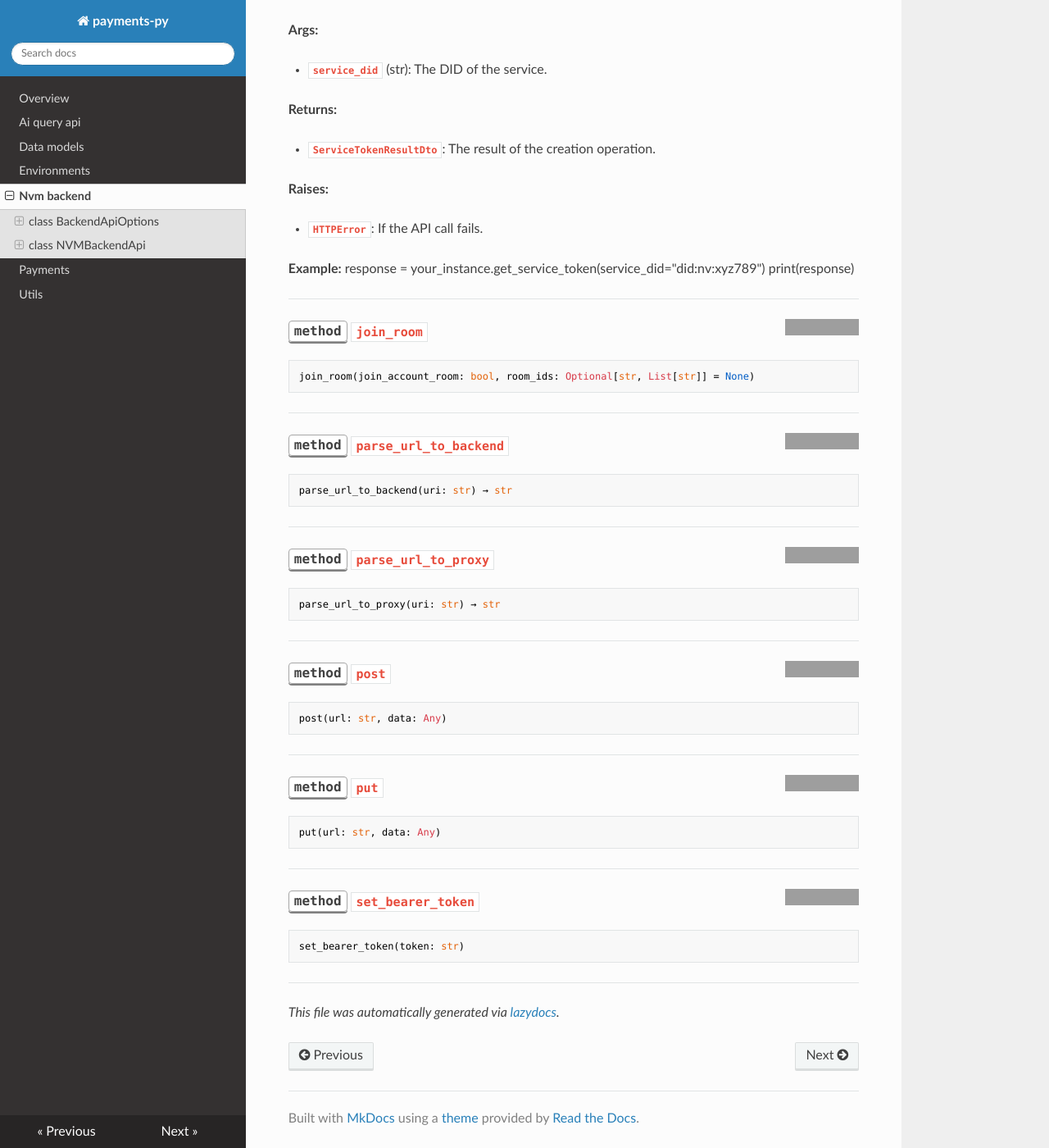
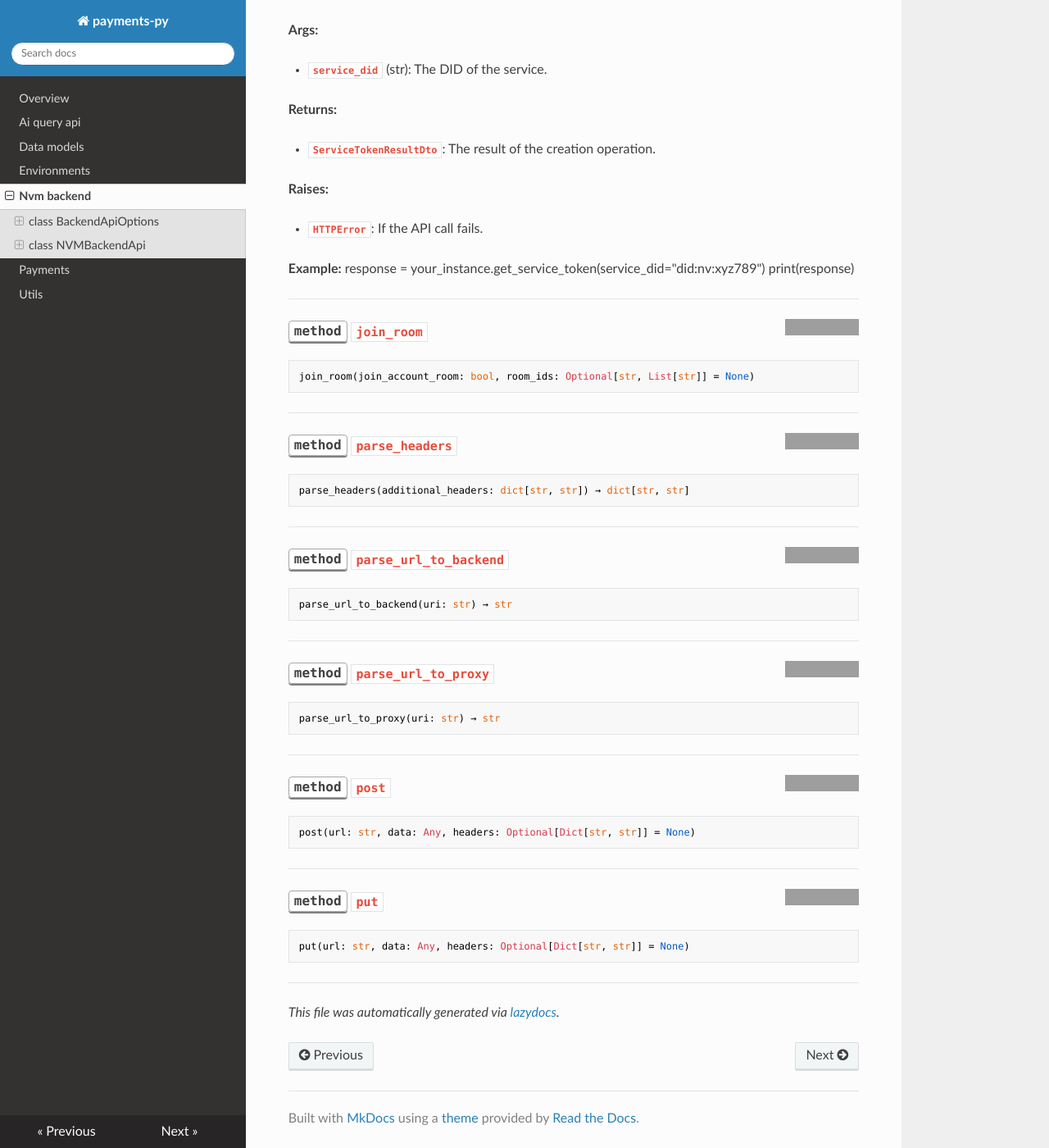
Before and after one commit to nevermined-io/payments-py, an MkDocs documentation site: the page built from docs/nvm_backend.md, in a window 1280 px wide and 1400 px high, scrolled down 1737 px. Shown: the whole window at 82% size. Built offline with MkDocs 1.6.1, drawn with Linux system fonts in a browser that asks for light colours; nearby versions of some CDN libraries; some of the changed text lies outside the part shown; grey boxes are pictures that could not be loaded.

Commit message:
fix: header issue

````diff
--- a/docs/nvm_backend.md
+++ b/docs/nvm_backend.md
@@ -86,12 +86,12 @@ connect_socket()
 
 ---
 
-<a href="https://github.com/nevermined-io/payments-py/blob/main/payments_py/nvm_backend.py#L175"><img align="right" style="float:right;" src="https://img.shields.io/badge/-source-cccccc?style=flat-square"></a>
+<a href="https://github.com/nevermined-io/payments-py/blob/main/payments_py/nvm_backend.py#L182"><img align="right" style="float:right;" src="https://img.shields.io/badge/-source-cccccc?style=flat-square"></a>
 
 ### <kbd>method</kbd> `delete`
 
 ```python
-delete(url: str, data: Any)
+delete(url: str, data: Any, headers: Optional[Dict[str, str]] = None)
 ```
 
 
@@ -128,12 +128,12 @@ disconnect_socket()
 
 ---
 
-<a href="https://github.com/nevermined-io/payments-py/blob/main/payments_py/nvm_backend.py#L155"><img align="right" style="float:right;" src="https://img.shields.io/badge/-source-cccccc?style=flat-square"></a>
+<a href="https://github.com/nevermined-io/payments-py/blob/main/payments_py/nvm_backend.py#L156"><img align="right" style="float:right;" src="https://img.shields.io/badge/-source-cccccc?style=flat-square"></a>
 
 ### <kbd>method</kbd> `get`
 
 ```python
-get(url: str)
+get(url: str, headers: Optional[Dict[str, str]] = None)
 ```
 
 
@@ -142,7 +142,7 @@ get(url: str)
 
 ---
 
-<a href="https://github.com/nevermined-io/payments-py/blob/main/payments_py/nvm_backend.py#L181"><img align="right" style="float:right;" src="https://img.shields.io/badge/-source-cccccc?style=flat-square"></a>
+<a href="https://github.com/nevermined-io/payments-py/blob/main/payments_py/nvm_backend.py#L190"><img align="right" style="float:right;" src="https://img.shields.io/badge/-source-cccccc?style=flat-square"></a>
 
 ### <kbd>method</kbd> `get_service_token`
 
@@ -191,7 +191,21 @@ join_room(join_account_room: bool, room_ids: Optional[str, List[str]] = None)
 
 ---
 
-<a href="https://github.com/nevermined-io/payments-py/blob/main/payments_py/nvm_backend.py#L148"><img align="right" style="float:right;" src="https://img.shields.io/badge/-source-cccccc?style=flat-square"></a>
+<a href="https://github.com/nevermined-io/payments-py/blob/main/payments_py/nvm_backend.py#L150"><img align="right" style="float:right;" src="https://img.shields.io/badge/-source-cccccc?style=flat-square"></a>
+
+### <kbd>method</kbd> `parse_headers`
+
+```python
+parse_headers(additional_headers: dict[str, str]) → dict[str, str]
+```
+
+
+
+
+
+---
+
+<a href="https://github.com/nevermined-io/payments-py/blob/main/payments_py/nvm_backend.py#L147"><img align="right" style="float:right;" src="https://img.shields.io/badge/-source-cccccc?style=flat-square"></a>
 
 ### <kbd>method</kbd> `parse_url_to_backend`
 
@@ -219,12 +233,12 @@ parse_url_to_proxy(uri: str) → str
 
 ---
 
-<a href="https://github.com/nevermined-io/payments-py/blob/main/payments_py/nvm_backend.py#L162"><img align="right" style="float:right;" src="https://img.shields.io/badge/-source-cccccc?style=flat-square"></a>
+<a href="https://github.com/nevermined-io/payments-py/blob/main/payments_py/nvm_backend.py#L165"><img align="right" style="float:right;" src="https://img.shields.io/badge/-source-cccccc?style=flat-square"></a>
 
 ### <kbd>method</kbd> `post`
 
 ```python
-post(url: str, data: Any)
+post(url: str, data: Any, headers: Optional[Dict[str, str]] = None)
 ```
 
 
@@ -233,26 +247,12 @@ post(url: str, data: Any)
 
 ---
 
-<a href="https://github.com/nevermined-io/payments-py/blob/main/payments_py/nvm_backend.py#L169"><img align="right" style="float:right;" src="https://img.shields.io/badge/-source-cccccc?style=flat-square"></a>
+<a href="https://github.com/nevermined-io/payments-py/blob/main/payments_py/nvm_backend.py#L174"><img align="right" style="float:right;" src="https://img.shields.io/badge/-source-cccccc?style=flat-square"></a>
 
 ### <kbd>method</kbd> `put`
 
 ```python
-put(url: str, data: Any)
-```
-
-
-
-
-
----
-
-<a href="https://github.com/nevermined-io/payments-py/blob/main/payments_py/nvm_backend.py#L152"><img align="right" style="float:right;" src="https://img.shields.io/badge/-source-cccccc?style=flat-square"></a>
-
-### <kbd>method</kbd> `set_bearer_token`
-
-```python
-set_bearer_token(token: str)
+put(url: str, data: Any, headers: Optional[Dict[str, str]] = None)
 ```
 
 
````
Also changed, not shown: docs/ai_query_api.md (+18 -26 lines), site/ai_query_api/index.html, site/index.html, site/nvm_backend/index.html, site/search/search_index.json, 3 other files.
